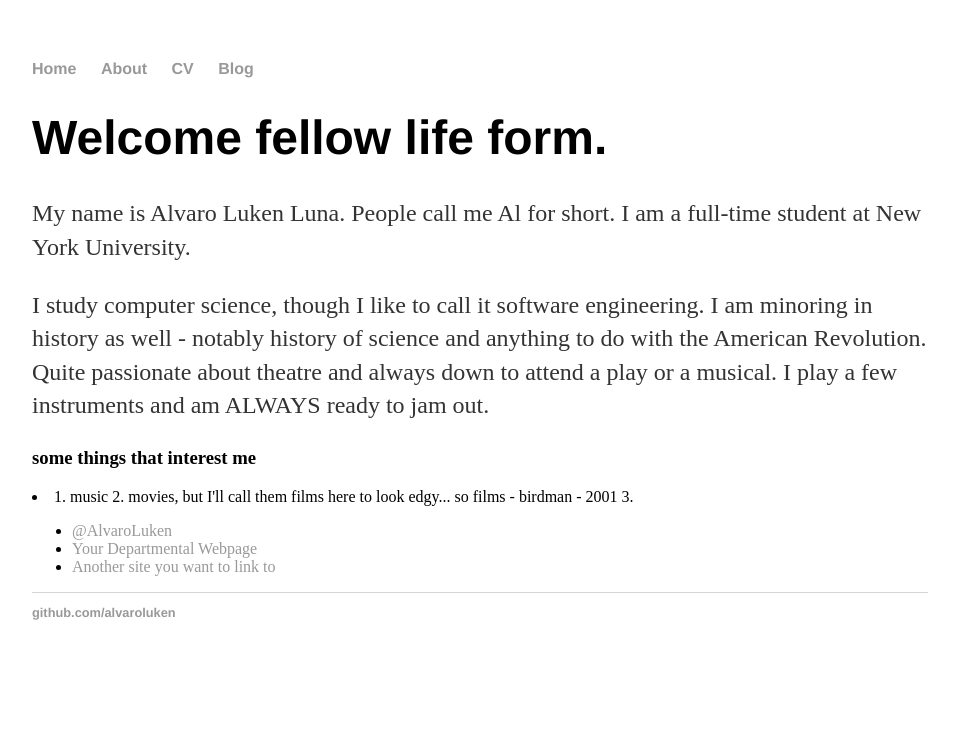
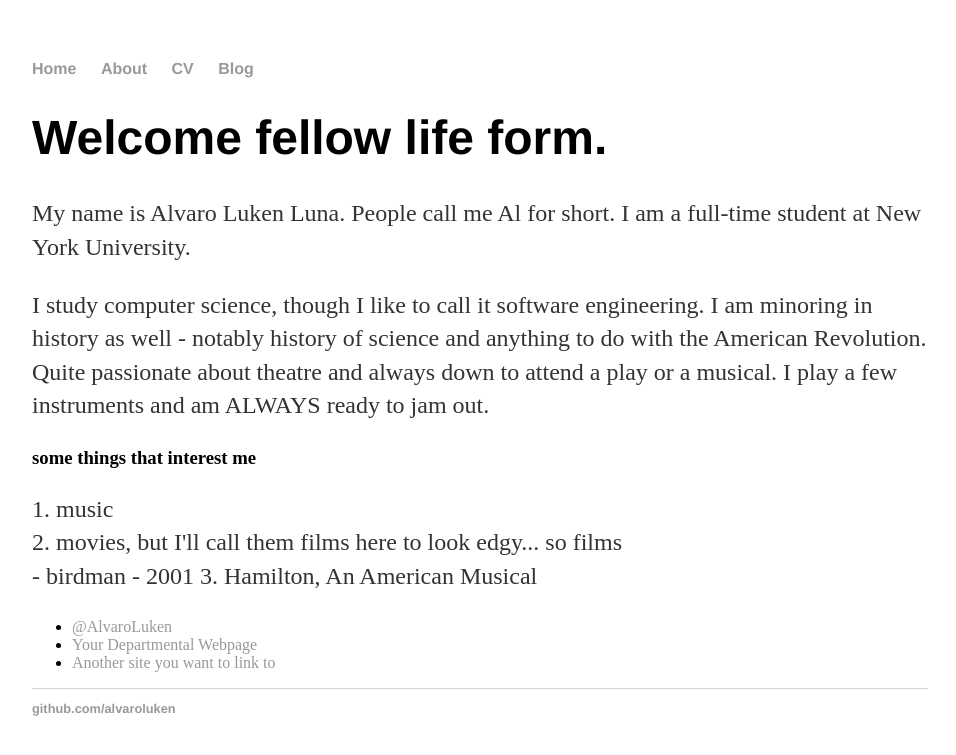
Before and after one commit to mbmarketing4you/mbmarketing4youalvaroluken.github.io, a Jekyll site: the page built from about/index.html, in a window 1280 px wide. Shown: the top 755 px of the page, without its empty margins (160-1116 px from the left). Built offline with Jekyll 4.4.1, drawn with Linux system fonts in a browser that asks for light colours.

Commit message:
Update index.html

```diff
--- a/about/index.html
+++ b/about/index.html
@@ -7,16 +7,17 @@ title: About Me
 			<h1>Welcome fellow life form.</h1>
 			<p> My name is Alvaro Luken Luna. People call me Al for short. I am a full-time student at New York University.<p>
       <p> I study computer science, though I like to call it software engineering. I am minoring in history as well - notably history of science and anything to do with the American Revolution. </br>
-Quite passionate about theatre and always down to attend a play or a musical. I play a few instruments and am ALWAYS ready to jam out. </br>
+Quite passionate about theatre and always down to attend a play or a musical. I play a few instruments and am ALWAYS ready to jam out. </br> </p>
 
 <h3> some things that interest me </h3>
-<li>
-	1. music
-	2. movies, but I'll call them films here to look edgy... so films
-		- birdman
-		- 2001
-	3.
-</li>
+<p>
+1. music </br>
+2. movies, but I'll call them films here to look edgy... so films </br>
+	- birdman
+	- 2001
+3. Hamilton, An American Musical
+
+</p>
 
 
 
```
